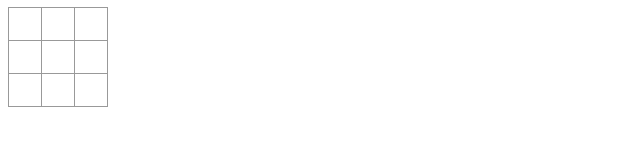
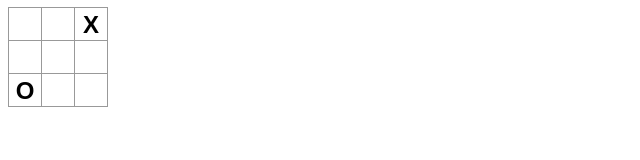
Before and after one commit to glptrst/multiplayer-tic-tac-toe, a plain HTML site: page public/index.html in a window 1280 px wide. Shown: the full height of the page, 0-640 px from the left. Drawn offline with Linux system fonts and the light colour scheme.

Commit message:
Render board with js

```diff
--- a/public/index.html
+++ b/public/index.html
@@ -3,13 +3,14 @@
 </head>
 
 <body>
+<!--
   <div class="row">
     <button class="square" id="0"></button>
     <button class="square" id="1"></button>
     <button class="square" id="2"></button>
   </div>
   <div class="row">
-    <button class="square" id="3"></button>
+    <button class="square" id="3">O</button>
     <button class="square" id="4"></button>
     <button class="square" id="5"></button>
   </div>
@@ -18,23 +19,18 @@
     <button class="square" id="7"></button>
     <button class="square" id="8"></button>
   </div>
+  </br>
+  <div>
+    <form method="get">
+    <label>Name</label>
+    <input></input>
+    <label>Room Number</label>
+    <input type="text"></input>
+    <button>Join Room</button>
+    </form>
+  </div>
+  -->
+  <div id="root"></div>
 </body>
 
-<script>
- const ws = new WebSocket('ws://localhost:9898/');
- ws.onopen = function() {
-     console.log('WebSocket Client Connected');
-     // ws.send('Hi this is web client.');
- };
- // ws.onmessage = function(e) {
- //     console.log("Received: '" + e.data + "'");
-  // };
-
-  let buttons = document.getElementsByTagName('button');
-  for (let i = 0; i < buttons.length; i++) {
-    buttons[i].addEventListener('click', () => {
-      ws.send('client clicked ' + buttons[i].id);
-    });
-  }
-
-</script>
+<script src="./tictactoe.js"></script>
--- /dev/null
+++ b/public/tictactoe.js
@@ -0,0 +1,41 @@
+const ws = new WebSocket('ws://localhost:9898/');
+ws.onopen = function() {
+  console.log('WebSocket Client Connected');
+  // ws.send('Hi this is web client.');
+};
+ws.onmessage = function(e) {
+  //console.log(e.data);
+};
+
+// let buttons = document.getElementsByTagName('button');
+// for (let i = 0; i < buttons.length; i++) {
+//   buttons[i].addEventListener('click', () => {
+//     ws.send(JSON.stringify({clicked: buttons[i].id}));
+//   });
+// }
+
+let moves = [null, null, 'X',
+	     null, null, null,
+	     'O', null, null];
+
+function renderBoard(moves) {
+  console.log('creating board');
+  let board = document.createElement('div');
+  for (let rows = 0; rows < 3; rows++) {
+    console.log('creating row');
+    let row = document.createElement('div');
+    row.className = 'row';
+    for (let squares = 0; squares < 3; squares++) {
+      console.log('creating square');
+      let square = document.createElement('button');
+      square.className = 'square';
+      let squareContent = document.createTextNode(moves[squares+rows*3] ? moves[squares+rows*3] : '');
+      square.appendChild(squareContent);
+      row.appendChild(square);
+    }
+    board.appendChild(row);
+  }
+  return board;
+}
+
+document.getElementById('root').appendChild(renderBoard(moves));
```
Also changed, not shown: server.js (+20 -5 lines).
